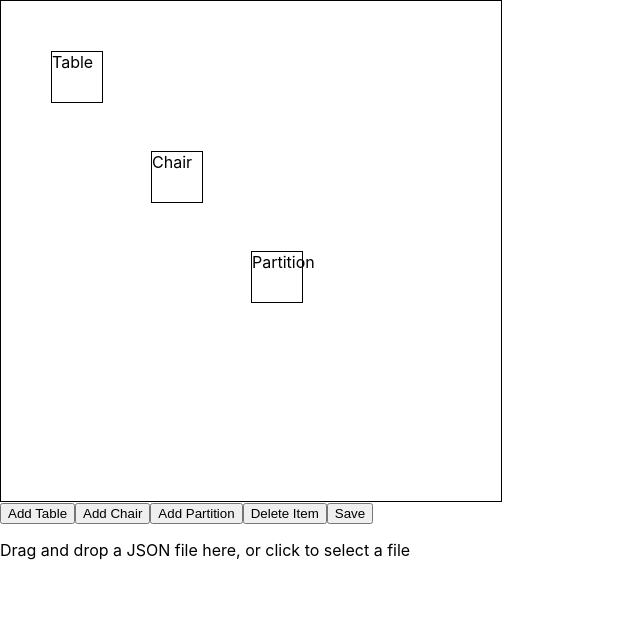
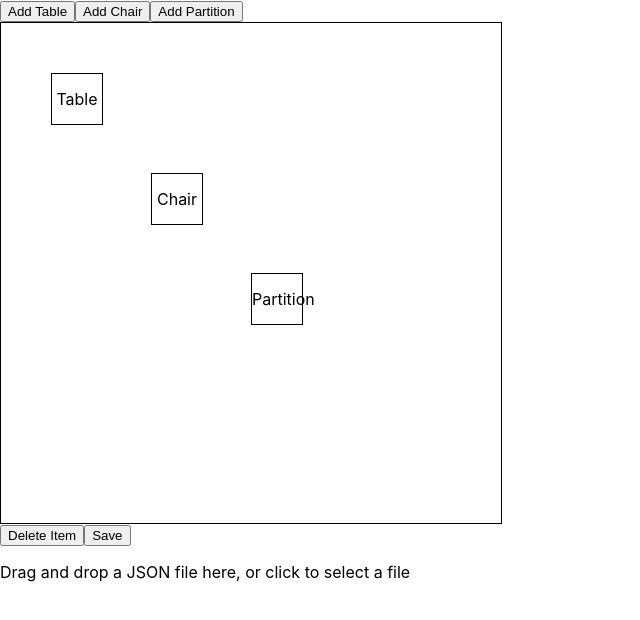
Before and after one commit to Segodnya/test-hs-2dplanner, a React (Create React App) app: page / in a window 1280 px wide. Shown: the top 620 px of the page, without its empty margins (0-640 px from the left). Built offline with nearby package versions, Linux system fonts and the light colour scheme.

Commit message:
Рефакторинг: разделил компоненты на маленькие, выделил контейнерные компоненты

```diff
--- a/src/components/App.js
+++ b/src/components/App.js
@@ -1,11 +1,11 @@
-import Board from "./Board";
 import { DndProvider } from "react-dnd";
 import { HTML5Backend } from "react-dnd-html5-backend";
+import BoardContainer from "./BoardContainer";
 
 export default function App() {
   return (
     <DndProvider backend={HTML5Backend}>
-      <Board />
+      <BoardContainer />
     </DndProvider>
   );
 }
--- a/src/components/Board.jsx
+++ b/src/components/Board.jsx
@@ -1,72 +1,32 @@
-import React, { useState } from "react";
-import { useDrag, useDrop } from "react-dnd";
+import React from "react";
+import { useDrop } from "react-dnd";
 import SaveButton from "./SaveButton";
 import ImportDropzone from "./ImportDropzone";
 import ObjectItem from "./ObjectItem";
-import { v4 as uuidv4 } from "uuid";
+import ObjectList from "./ObjectList";
 
-const initialObjects = [
-  { id: 1, label: "Table", left: 50, top: 50 },
-  { id: 2, label: "Chair", left: 150, top: 150 },
-  { id: 3, label: "Partition", left: 250, top: 250 },
-];
-
-export default function Board() {
-  const [objects, setObjects] = useState(initialObjects);
-  const [deleteMode, setDeleteMode] = useState(false);
-
+const Board = ({
+  objects,
+  deleteMode,
+  addObject,
+  deleteObject,
+  handleImport,
+  handleDrop,
+  setDeleteMode,
+}) => {
   const [{ isOver }, drop] = useDrop(() => ({
     accept: "object",
-    drop: (item, monitor) => {
-      const delta = monitor.getDifferenceFromInitialOffset();
-      const left = Math.round(item.left + delta.x);
-      const top = Math.round(item.top + delta.y);
-      const boardWidth = 500;
-      const boardHeight = 500;
-      const objectWidth = 50;
-      const objectHeight = 50;
-      const maxLeft = boardWidth - objectWidth;
-      const maxTop = boardHeight - objectHeight;
-      const newLeft = Math.min(Math.max(left, 0), maxLeft);
-      const newTop = Math.min(Math.max(top, 0), maxTop);
-      setObjects((prevObjects) =>
-        prevObjects.map((obj) =>
-          obj.id === item.id ? { ...obj, left: newLeft, top: newTop } : obj
-        )
-      );
-      return undefined;
-    },
+    drop: handleDrop,
     collect: (monitor) => ({
       isOver: !!monitor.isOver(),
     }),
   }));
 
-  const handleImport = (acceptedFiles) => {
-    const reader = new FileReader();
-    reader.onload = () => {
-      const json = reader.result;
-      const parsed = JSON.parse(json);
-      setObjects(parsed);
-    };
-    reader.readAsText(acceptedFiles[0]);
-  };
-
-  const addObject = (label) => {
-    const newObject = {
-      id: uuidv4(),
-      label,
-      left: 0,
-      top: 0,
-    };
-    setObjects([...objects, newObject]);
-  };
-
-  const deleteObject = (id) => {
-    setObjects(objects.filter((obj) => obj.id !== id));
-  };
-
   return (
     <div>
+      <div>
+        <ObjectList addObject={addObject} />
+      </div>
       <div
         ref={drop}
         style={{
@@ -86,9 +46,6 @@ export default function Board() {
         ))}
       </div>
       <div>
-        <button onClick={() => addObject("Table")}>Add Table</button>
-        <button onClick={() => addObject("Chair")}>Add Chair</button>
-        <button onClick={() => addObject("Partition")}>Add Partition</button>
         <button onClick={() => setDeleteMode(!deleteMode)}>
           {deleteMode ? "Cancel Delete" : "Delete Item"}
         </button>
@@ -97,4 +54,6 @@ export default function Board() {
       </div>
     </div>
   );
-}
+};
+
+export default Board;
--- /dev/null
+++ b/src/components/BoardContainer.jsx
@@ -0,0 +1,72 @@
+import React, { useState } from "react";
+import Board from "./Board";
+import { v4 as uuidv4 } from "uuid";
+
+const initialObjects = [
+  { id: 1, label: "Table", left: 50, top: 50 },
+  { id: 2, label: "Chair", left: 150, top: 150 },
+  { id: 3, label: "Partition", left: 250, top: 250 },
+];
+
+const BoardContainer = () => {
+  const [objects, setObjects] = useState(initialObjects);
+  const [deleteMode, setDeleteMode] = useState(false);
+
+  const addObject = (label) => {
+    const newObject = {
+      id: uuidv4(),
+      label,
+      left: 0,
+      top: 0,
+    };
+    setObjects([...objects, newObject]);
+  };
+
+  const deleteObject = (id) => {
+    setObjects(objects.filter((obj) => obj.id !== id));
+  };
+
+  const handleImport = (acceptedFiles) => {
+    const reader = new FileReader();
+    reader.onload = () => {
+      const json = reader.result;
+      const parsed = JSON.parse(json);
+      setObjects(parsed);
+    };
+    reader.readAsText(acceptedFiles[0]);
+  };
+
+  const handleDrop = (item, monitor) => {
+    const delta = monitor.getDifferenceFromInitialOffset();
+    const left = Math.round(item.left + delta.x);
+    const top = Math.round(item.top + delta.y);
+    const boardWidth = 500;
+    const boardHeight = 500;
+    const objectWidth = 50;
+    const objectHeight = 50;
+    const maxLeft = boardWidth - objectWidth;
+    const maxTop = boardHeight - objectHeight;
+    const newLeft = Math.min(Math.max(left, 0), maxLeft);
+    const newTop = Math.min(Math.max(top, 0), maxTop);
+    setObjects((prevObjects) =>
+      prevObjects.map((obj) =>
+        obj.id === item.id ? { ...obj, left: newLeft, top: newTop } : obj
+      )
+    );
+    return undefined;
+  };
+
+  return (
+    <Board
+      objects={objects}
+      deleteMode={deleteMode}
+      addObject={addObject}
+      deleteObject={deleteObject}
+      handleImport={handleImport}
+      handleDrop={handleDrop}
+      setDeleteMode={setDeleteMode}
+    />
+  );
+};
+
+export default BoardContainer;
--- a/src/components/ObjectItem.jsx
+++ b/src/components/ObjectItem.jsx
@@ -2,39 +2,31 @@ import React from "react";
 import { useDrag } from "react-dnd";
 
 const ObjectItem = ({ obj, deleteMode, deleteObject }) => {
-  const [{ opacity }, drag] = useDrag(() => ({
+  const [{ isDragging }, drag] = useDrag(() => ({
     type: "object",
-    item: {
-      id: obj?.id,
-      label: obj?.label,
-      left: obj?.left,
-      top: obj?.top,
-    },
+    item: { id: obj.id, left: obj.left, top: obj.top },
     collect: (monitor) => ({
-      opacity: monitor.isDragging() ? 0.4 : 1,
+      isDragging: !!monitor.isDragging(),
     }),
   }));
-
-  const handleClick = () => {
-    if (deleteMode) {
-      deleteObject(obj.id);
-    }
-  };
 
   return (
     <div
       ref={drag}
-      onClick={handleClick}
       style={{
+        border: "1px solid black",
+        backgroundColor: deleteMode ? "red" : "white",
+        opacity: isDragging ? 0.5 : 1,
         position: "absolute",
         left: obj.left,
         top: obj.top,
-        border: "1px solid black",
         width: "50px",
         height: "50px",
-        cursor: deleteMode ? "pointer" : "move",
-        opacity,
+        lineHeight: "50px",
+        textAlign: "center",
+        cursor: "move",
       }}
+      onClick={() => deleteMode && deleteObject(obj.id)}
     >
       {obj.label}
     </div>
--- /dev/null
+++ b/src/components/ObjectList.jsx
@@ -0,0 +1,13 @@
+import React from "react";
+
+const ObjectList = ({ addObject }) => {
+  return (
+    <div>
+      <button onClick={() => addObject("Table")}>Add Table</button>
+      <button onClick={() => addObject("Chair")}>Add Chair</button>
+      <button onClick={() => addObject("Partition")}>Add Partition</button>
+    </div>
+  );
+};
+
+export default ObjectList;
```
